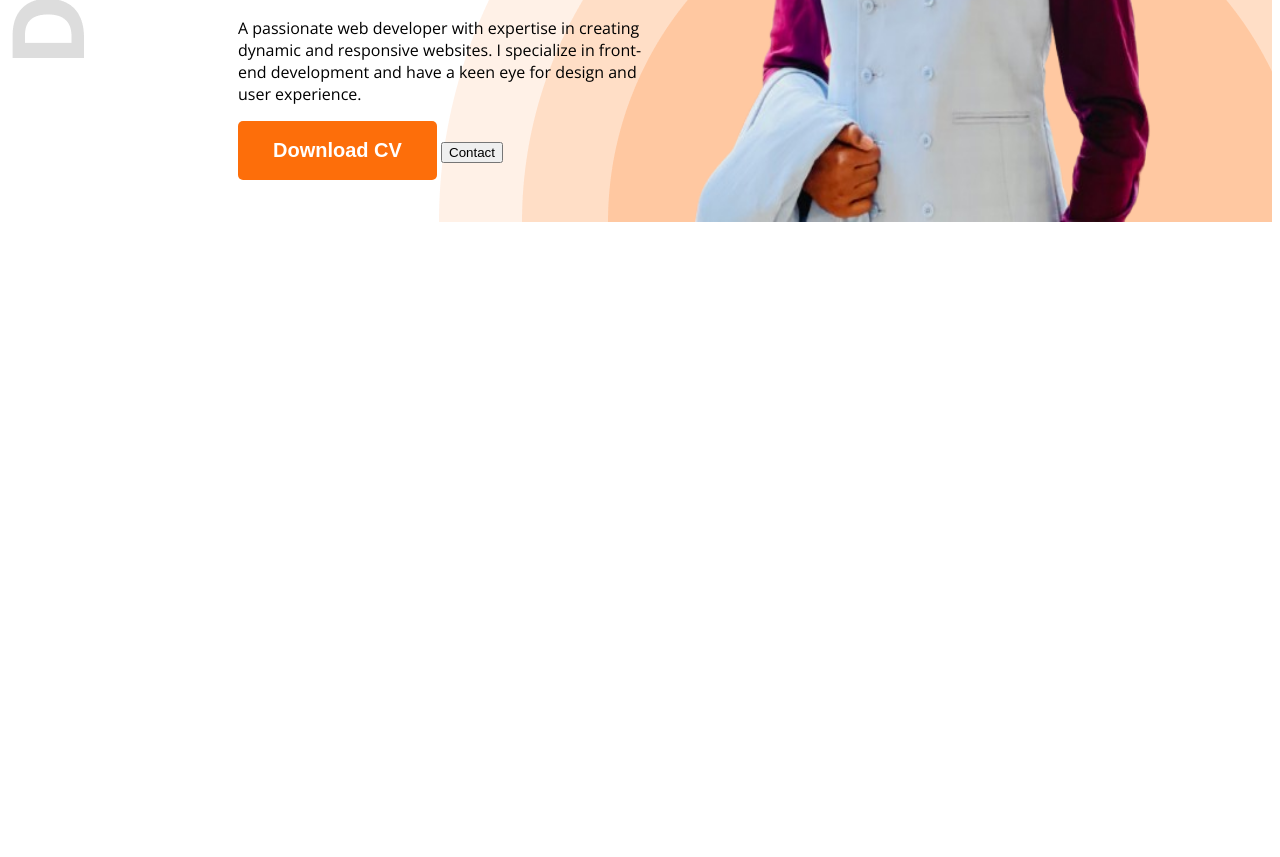
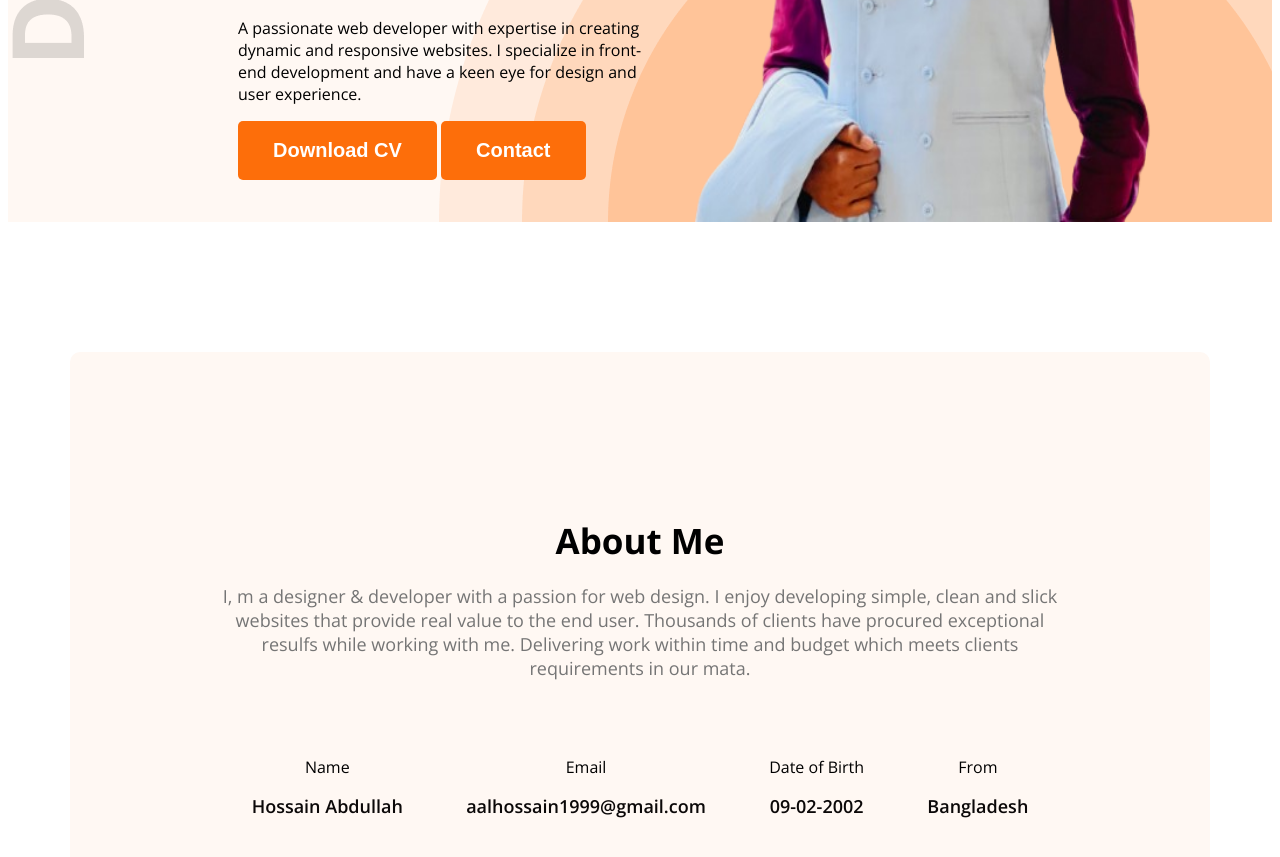
Before and after one commit to Hossain-iit-12/web-dev-portfolio, a plain HTML site: page index.html in a window 1280 px wide. Shown: the part 713-1570 px from the top of the page. Before the commit the page ends 943 px from the top, so only its background shows below. Drawn offline with nearby package versions, Linux system fonts and the light colour scheme.

Commit message:
main completed

```diff
--- a/index.html
+++ b/index.html
@@ -13,7 +13,7 @@
 </head>
 
 <body class="open-sans-normal">
-    <header class="header">
+    <header class="header secondary-bg">
         <nav>
             <h3 class="nav-title">Ho<span class="text-primary">ss</span>ain</h3>
             <ul>
@@ -27,17 +27,45 @@
                 <h4 class="banner-greetings" class="dark-2">Hi, I am</h4>
                 <h1 class="banner-title">Hossain Abdullah</h1>
                 <p class="banner-description">
-                    A passionate web developer with expertise in creating dynamic and responsive websites. I specialize in
+                    A passionate web developer with expertise in creating dynamic and responsive websites. I specialize
+                    in
                     front-end development and have a keen eye for design and user experience.
                 </p>
                 <button class="btn-primary">Download CV</button>
-                <button>Contact</button>
+                <button class="btn-primary">Contact</button>
             </div>
             <img class="banner-profile-pic" src="images/MyImage.png" alt="">
         </div>
     </header>
-    <main>
+    <main class="main">
+        <section class="about secondary-bg">
 
+            <h3 class="section-title">About Me</h3>
+            <p class="section-description">I, m a designer & developer with a passion for web design. I enjoy developing
+                simple, clean and slick websites that provide real value to the end user. Thousands of clients have
+                procured exceptional resulfs while working with me. Delivering work within time and budget which meets
+                clients requirements in our mata.
+            </p>
+            <div class="about-items">
+               <!-- .about-item*4>p.item-name+p.item-description -->
+                <div class="about-item">
+                    <p class="item-name">Name</p>
+                    <p class="item-description">Hossain Abdullah</p>
+                </div>
+                <div class="about-item">
+                    <p class="item-name">Email</p>
+                    <p class="item-description">aalhossain1999@gmail.com</p>
+                </div>
+                <div class="about-item">
+                    <p class="item-name">Date of Birth</p>
+                    <p class="item-description">09-02-2002</p>
+                </div>
+                <div class="about-item">
+                    <p class="item-name">From</p>
+                    <p class="item-description">Bangladesh</p>
+                </div>
+            </div>
+        </section>
     </main>
     <footer>
 
--- a/styles/portfolio.css
+++ b/styles/portfolio.css
@@ -11,7 +11,10 @@
 }
 
 /* shared style */
-
+.secondary-bg
+    {
+    background-color:#FFF8F3;
+    }
 .text-primary {
     color:#FD6E0A;
 }
@@ -28,6 +31,18 @@
     font-size:20px;
     cursor:pointer;
     font-weight: 700;
+}
+.section-title{
+    font-size:35px;
+    font-weight: bold;
+    font-color:#181818;
+    margin-bottom:20px;
+}
+.section-description{
+    font-size:18px;
+    font-weight: regular;
+    color:#757575;
+    margin-bottom:60px;
 }
 /* header*/
 .header{
@@ -94,3 +109,34 @@ nav li a{
     height: 676px;
 
 }
+/* main */
+ .main{
+    max-width: 1140px;
+    margin: 0px auto   ;
+
+
+
+ }
+
+
+/* about-items */
+
+.about-items{
+    display: flex;
+    align-items: center;
+    justify-content: space-around;
+    margin-top: 60px;
+}
+.item-description{
+    font-size: 18px;
+    color:#0b0808;
+    margin-top: 10px;
+    font-weight: 600;
+}
+/* about styles */
+.about{
+    border-radius: 10px;
+    text-align: center;
+    padding: 130px 150px;
+    margin-top: 130px;
+}
```
